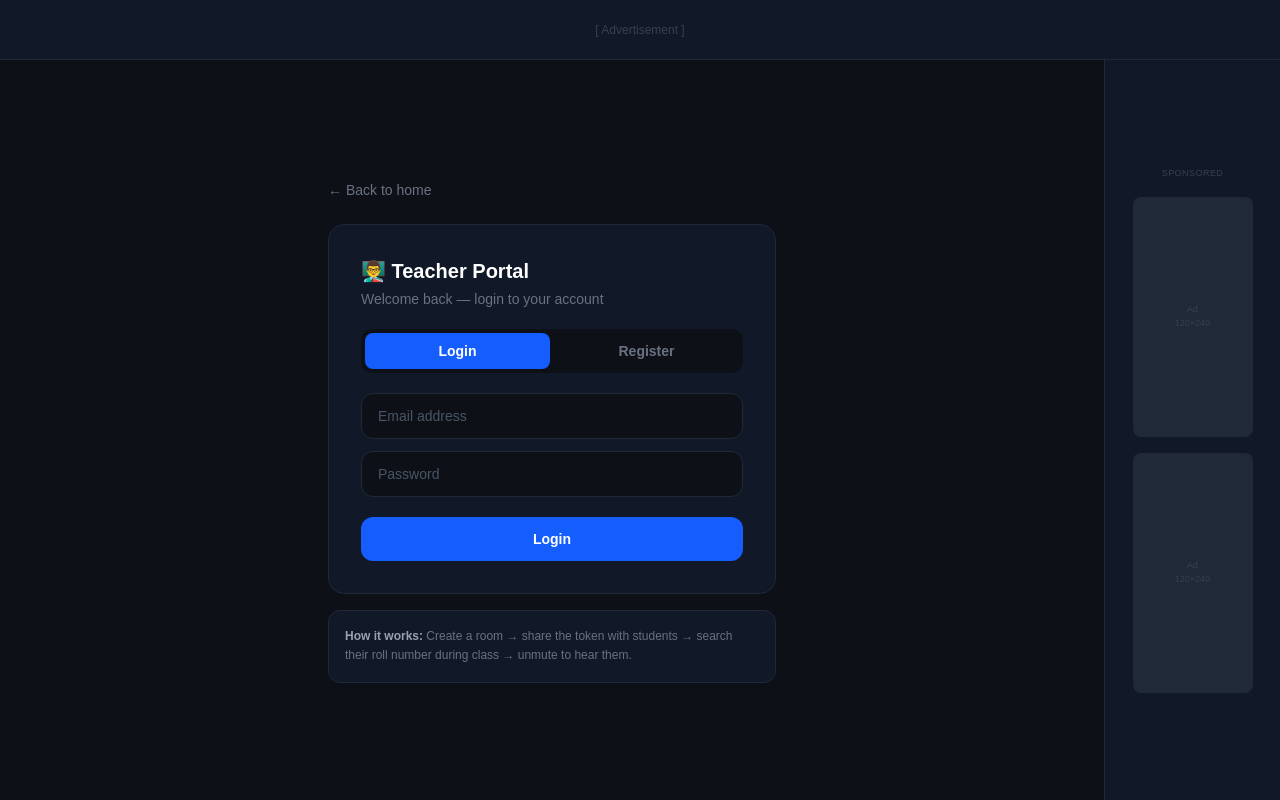
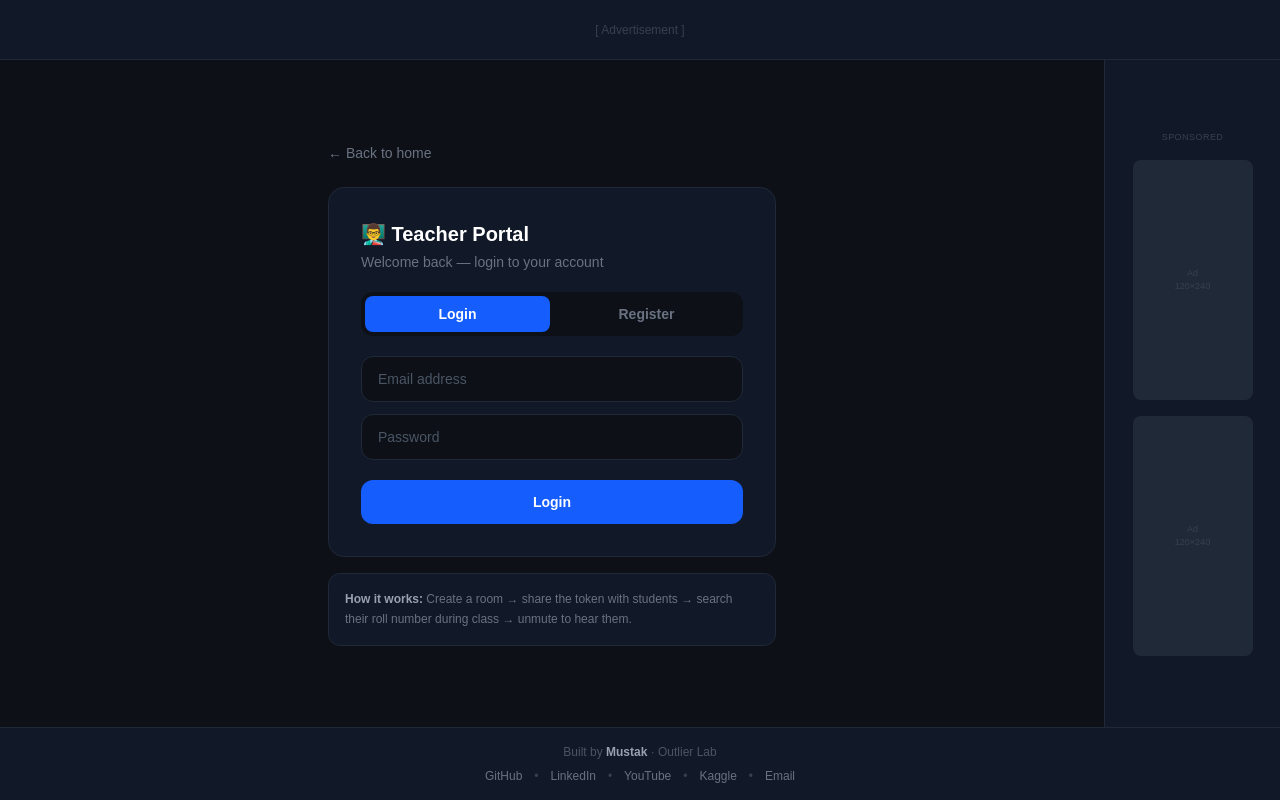
Before and after one commit to Outlier1217/YouTube-Classroom-mic, a Next.js app in the folder classroom-mic/: page /teacher in a window 1280 px wide. Built offline with nearby package versions, Linux system fonts and the light colour scheme; no server answers.

Commit message:
profiles and contact details added

```diff
--- /dev/null
+++ b/classroom-mic/app/components/DeveloperCredit.tsx
@@ -0,0 +1,30 @@
+export default function DeveloperCredit() {
+  return (
+    <div className="w-full bg-[#111827] border-t border-[#1f2937] px-5 py-4 flex flex-col items-center gap-2">
+      <p className="text-gray-600 text-xs">
+        Built by <span className="text-gray-400 font-semibold">Mustak</span> · Outlier Lab
+      </p>
+      <div className="flex items-center gap-3 flex-wrap justify-center text-xs">
+        <a href="https://github.com/Outlier1217/YouTube-Classroom-mic" target="_blank" rel="noopener noreferrer" className="text-gray-500 hover:text-white transition">
+          GitHub
+        </a>
+        <span className="text-gray-700">•</span>
+        <a href="https://www.linkedin.com/in/mustak1217/" target="_blank" rel="noopener noreferrer" className="text-gray-500 hover:text-blue-400 transition">
+          LinkedIn
+        </a>
+        <span className="text-gray-700">•</span>
+        <a href="https://www.youtube.com/@Outlier-lab" target="_blank" rel="noopener noreferrer" className="text-gray-500 hover:text-red-400 transition">
+          YouTube
+        </a>
+        <span className="text-gray-700">•</span>
+        <a href="https://www.kaggle.com/mustak1217" target="_blank" rel="noopener noreferrer" className="text-gray-500 hover:text-cyan-400 transition">
+          Kaggle
+        </a>
+        <span className="text-gray-700">•</span>
+        <a href="mailto:mustakaalam10@gmail.com" className="text-gray-500 hover:text-emerald-400 transition">
+          Email
+        </a>
+      </div>
+    </div>
+  );
+}
--- a/classroom-mic/app/page.tsx
+++ b/classroom-mic/app/page.tsx
@@ -1,5 +1,6 @@
 "use client";
 import { useRouter } from "next/navigation";
+import DeveloperCredit from "./components/DeveloperCredit";
 
 export default function Home() {
   const router = useRouter();
@@ -75,12 +76,13 @@ export default function Home() {
 
       {/* Footer */}
       <footer className="bg-[#111827] border-t border-[#1f2937] py-3 px-6 flex items-center justify-between">
-        <p className="text-gray-600 text-xs">© 2025 Outlier Lab</p>
+        <p className="text-gray-600 text-xs">© 2026 Outlier Lab</p>
         <a href="https://youtube.com/@Outlier-lab" target="_blank" rel="noopener noreferrer"
           className="text-gray-600 hover:text-gray-400 text-xs transition">
           YouTube →
         </a>
       </footer>
+      <DeveloperCredit />
     </div>
   );
 }
--- a/classroom-mic/app/student/page.tsx
+++ b/classroom-mic/app/student/page.tsx
@@ -1,6 +1,7 @@
 "use client";
 import { useState, useEffect, useRef } from "react";
 import { io, Socket } from "socket.io-client";
+import DeveloperCredit from "../components/DeveloperCredit";
 
 function getBrowserId(): string {
   let id = localStorage.getItem("classroom_browser_id");
@@ -122,6 +123,7 @@ export default function StudentPage() {
       <div className="w-full bg-[#111827] border-t border-[#1f2937] flex items-center justify-center py-3 min-h-[70px]">
         <span className="text-[#374151] text-xs font-mono">[ Advertisement ]</span>
       </div>
+      <DeveloperCredit />
     </div>
   );
 }
@@ -281,6 +283,7 @@ function StudentMicView({ studentData, token }: {
       <div className="w-full bg-[#111827] border-t border-[#1f2937] flex items-center justify-center py-3 min-h-[70px]">
         <span className="text-[#374151] text-xs font-mono">[ Advertisement ]</span>
       </div>
+      <DeveloperCredit />
     </div>
   );
 }
--- a/classroom-mic/app/teacher/dashboard.tsx
+++ b/classroom-mic/app/teacher/dashboard.tsx
@@ -2,6 +2,7 @@
 import { useState, useEffect, useRef } from "react";
 import { useSession, signOut } from "next-auth/react";
 import { io, Socket } from "socket.io-client";
+import DeveloperCredit from "../components/DeveloperCredit";
 
 interface Student { id: string; name: string; rollNumber: string; }
 interface Room { id: string; name: string; token: string; students: Student[]; }
@@ -396,6 +397,7 @@ export default function TeacherDashboard() {
           YouTube →
         </a>
       </footer>
+      <DeveloperCredit />
     </div>
   );
 }
--- a/classroom-mic/app/teacher/page.tsx
+++ b/classroom-mic/app/teacher/page.tsx
@@ -2,6 +2,7 @@
 import { useState } from "react";
 import { signIn, useSession } from "next-auth/react";
 import TeacherDashboard from "./dashboard";
+import DeveloperCredit from "../components/DeveloperCredit";
 
 export default function TeacherPage() {
   const { data: session, status } = useSession();
@@ -136,6 +137,7 @@ export default function TeacherPage() {
           </div>
         </aside>
       </div>
+      <DeveloperCredit />
     </div>
   );
 }
```
